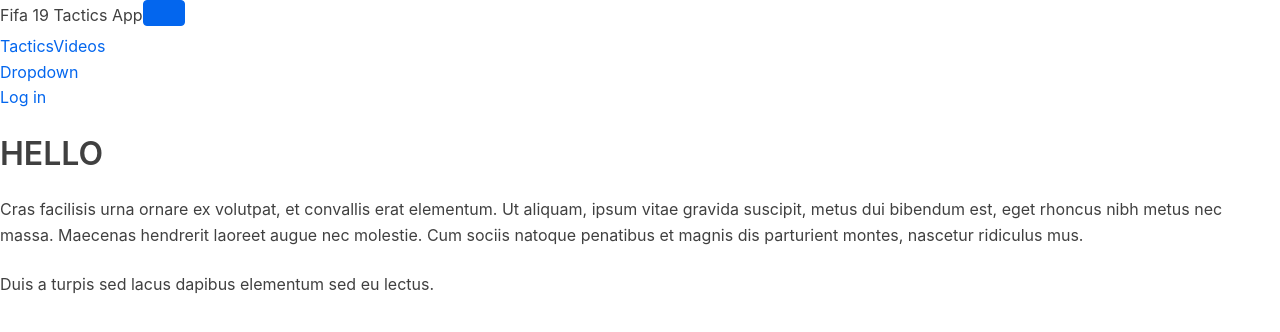
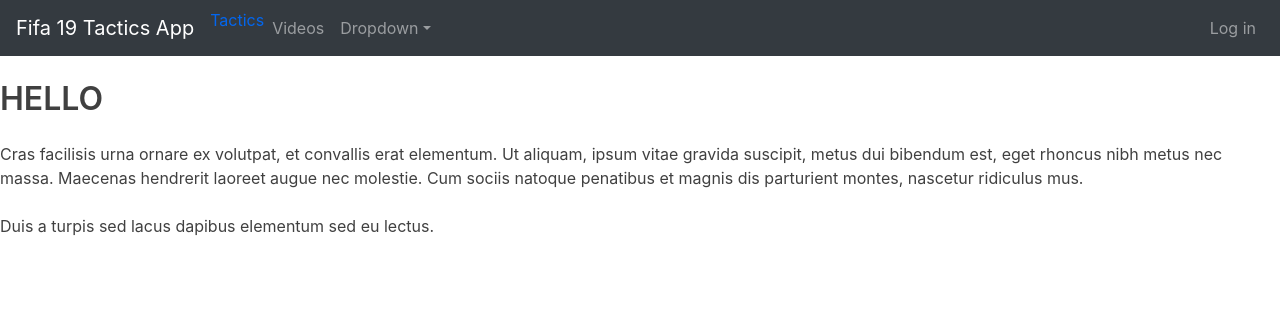
Before and after one commit to knageswa/custom-tactic-app, a React (Create React App) app: page /tactics in a window 1280 px wide. Shown: the top 332 px of the page. Built offline with nearby package versions, Linux system fonts and the light colour scheme.

Commit message:
fixed bootstrap style issues

```diff
--- a/package.json
+++ b/package.json
@@ -4,7 +4,6 @@
   "private": true,
   "dependencies": {
     "@material-ui/core": "^3.9.2",
-    "bootstrap": "^4.3.1",
     "prop-types": "^15.7.2",
     "react": "^16.8.3",
     "react-bootstrap": "^1.0.0-beta.5",
--- a/public/index.html
+++ b/public/index.html
@@ -3,6 +3,12 @@
   <head>
     <meta charset="utf-8" />
     <link rel="shortcut icon" href="%PUBLIC_URL%/favicon.ico" />
+    <link
+  rel="stylesheet"
+  href="https://maxcdn.bootstrapcdn.com/bootstrap/4.2.1/css/bootstrap.min.css"
+  integrity="sha384-GJzZqFGwb1QTTN6wy59ffF1BuGJpLSa9DkKMp0DgiMDm4iYMj70gZWKYbI706tWS"
+  crossorigin="anonymous"
+/>
     <link rel="stylesheet" href="https://use.fontawesome.com/releases/v5.7.2/css/all.css" integrity="sha384-fnmOCqbTlWIlj8LyTjo7mOUStjsKC4pOpQbqyi7RrhN7udi9RwhKkMHpvLbHG9Sr" crossorigin="anonymous">
     <meta
       name="viewport"
--- a/src/Main.js
+++ b/src/Main.js
@@ -20,7 +20,7 @@ class Main extends Component {
                         <Navbar.Toggle aria-controls="responsive-navbar-nav" />
                         <Navbar.Collapse id="responsive-navbar-nav">
                             <Nav className="mr-auto">
-                                <Nav.Link to="/tactics">Tactics</Nav.Link>
+                                <NavLink to="/tactics">Tactics</NavLink>
                                 <Nav.Link to="/videos">Videos</Nav.Link>
                                 <NavDropdown title="Dropdown" id="collasible-nav-dropdown">
                                     <NavDropdown.Item href="#action/3.1">Action</NavDropdown.Item>
```
Also changed, not shown: 1 other file (tests, documents, lock files or other folders).
